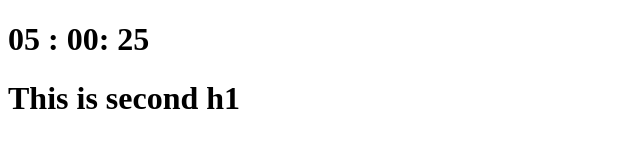
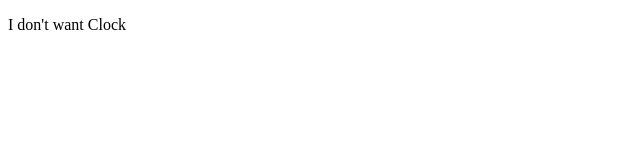
Before and after one commit to jungwoonlim/toDoJS, a plain HTML site: page index.html in a window 1280 px wide. Shown: the whole page, without its empty margins (0-640 px from the left). Drawn offline with Linux system fonts and the light colour scheme.

Commit message:
I don't want Clock

```diff
--- a/clock.js
+++ /dev/null
@@ -1,20 +0,0 @@
-const clockContainer = document.querySelector("js-clock");
-const jsClock = document.querySelector("h1");
-
-function getTime() {
-  const date = new Date();
-  const hours = date.getHours();
-  const minutes = date.getMinutes();
-  const seconds = date.getSeconds();
-
-  jsClock.innerHTML = `${hours > 10 ? hours : `0${hours}`} : ${
-    minutes > 10 ? minutes : `0${minutes}`
-  }: ${seconds > 10 ? seconds : `0${seconds}`}`;
-}
-
-function init() {
-  getTime();
-  setInterval(getTime, 1000);
-}
-
-init();
--- a/index.html
+++ b/index.html
@@ -7,11 +7,6 @@
     <title>ToDo App - V3</title>
   </head>
   <body>
-    <div class="js-clock">
-      <h1>00:00:00</h1>
-      <h1>This is second h1</h1>
-    </div>
-
-    <script src="./clock.js"></script>
+    <p>I don't want Clock</p>
   </body>
 </html>
```
